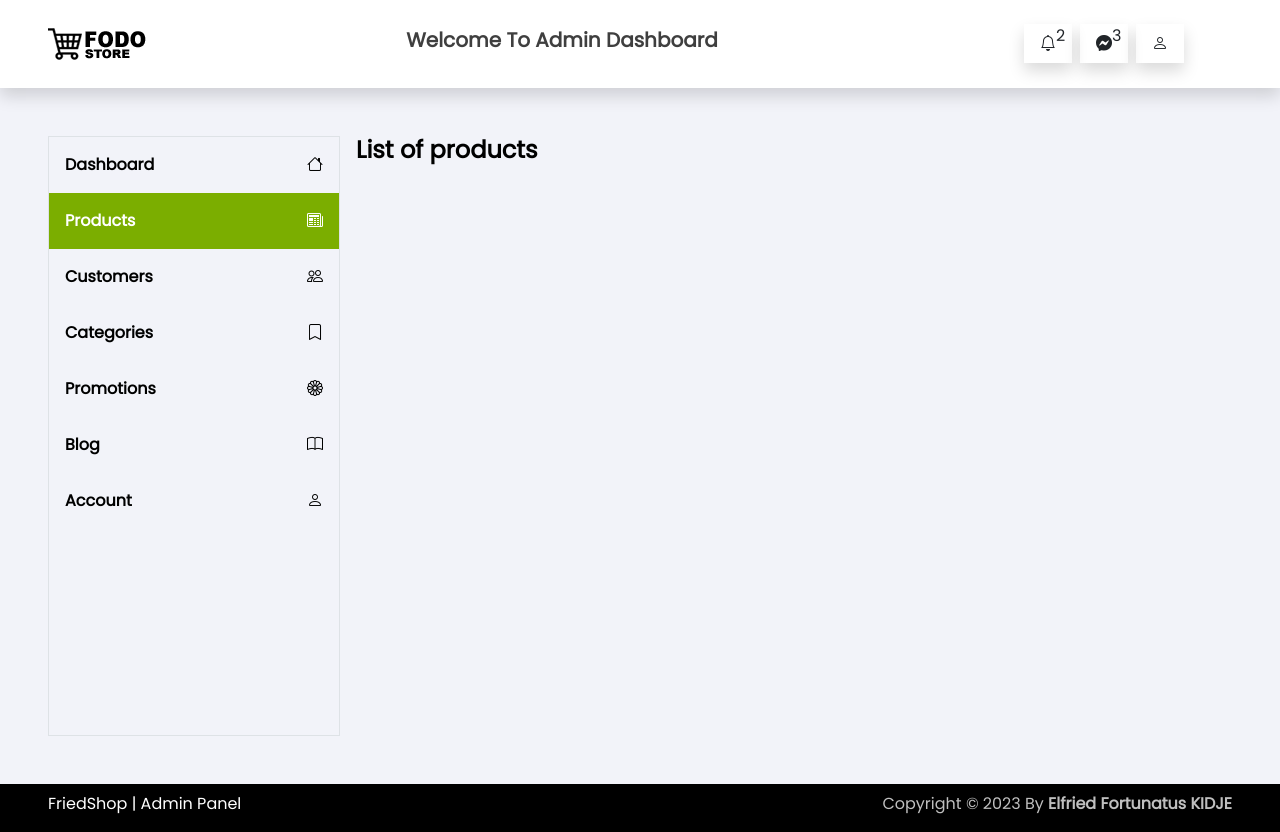
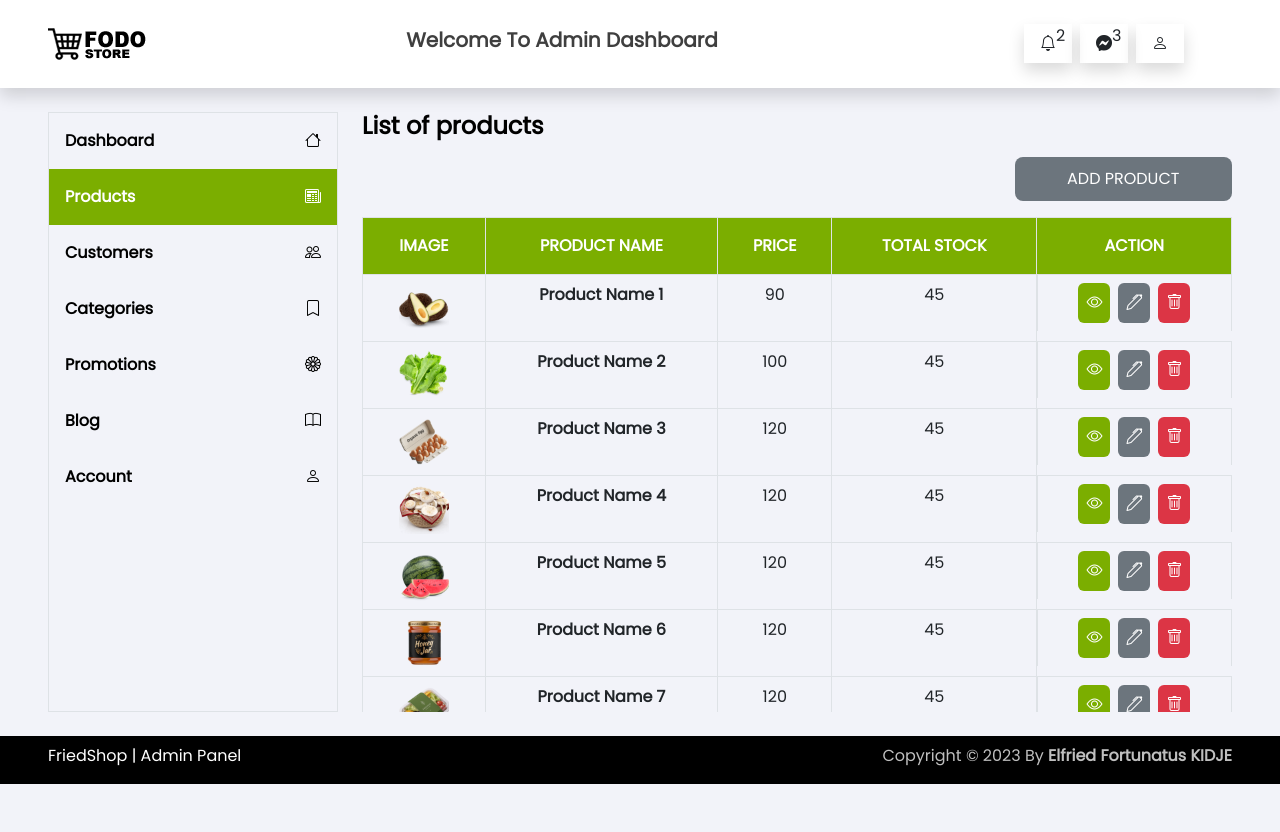
Before and after one commit to noel319/friedshop-front-react, a React (Vite) app: page /admin/products in a window 1280 px wide. After the commit the page ends 800 px from the top, so only its background shows below. Built offline with nearby package versions, Linux system fonts and the light colour scheme.

Commit message:
Add Admin Products List Page

```diff
--- a/src/components/Admin/ProductMain.tsx
+++ b/src/components/Admin/ProductMain.tsx
@@ -1,9 +1,54 @@
 import React from 'react'
+import { productsTest } from '../../views/VitualData'
+
+const CreateProduct = () => {
+
+  return (
+  <div className="table-responsive">
+        <table className="table table-default text-center table-bordered">
+            <thead>
+                <tr className='fd-bg-primary text-white'>
+                    <th scope="col" className='p-3'>IMAGE</th>
+                    <th scope="col" className='p-3'>PRODUCT NAME</th>
+                    <th scope="col" className='p-3'>PRICE</th>
+                    <th scope="col" className='p-3'>TOTAL STOCK</th>
+                    <th scope="col" className='p-3'>ACTION</th>
+                </tr>
+            </thead>
+            <tbody>
+                {
+                    productsTest.map(product => {
+                        return (
+                            <tr className="p-3">
+                                <td scope="row w-25"><img src={product.img} alt={product.name} style={{width : '50px', height : '50px'}}/></td>
+                                <td className='fw-bold'>{product.name}</td>
+                                <td>{product.price}</td>
+                                <td>{45}</td>
+                                <td className='fw-bold d-flex gap-2 justify-content-center'>
+                                  <a href="#" className='p-2 rounded-2 fd-bg-primary'><i className="bi bi-eye"></i></a>
+                                  <a href="#" className='p-2 rounded-2 bg-secondary'><i className="bi bi-pen"></i></a>
+                                  <a href="#" className='p-2 rounded-2 bg-danger'><i className="bi bi-trash"></i></a>
+                                </td>
+                            </tr>
+                        )
+                    })
+                }
+            </tbody>
+        </table>
+    </div>
+  );
+}
 
 const ProductMain = () => {
   return (
     <div className='text-black'>
         <h4 className="fw-bold">List of products</h4>
+        <div className="add-product my-3 d-flex justify-content-end">
+          <a href="#" className="fd-btn bg-secondary w-25 text-center rounded-3">ADD PRODUCT</a>
+        </div>
+        <div className="subPartMain">
+          <CreateProduct />
+        </div>
     </div>
   )
 }
--- a/src/views/Admin/AdminPanel.tsx
+++ b/src/views/Admin/AdminPanel.tsx
@@ -9,10 +9,9 @@ import RoutePaths from '../../config'
 const AdminPanel = ({currentComponent} : {currentComponent : React.ReactNode}) => {
 
   const navigation = useLocation();
-  const path = navigation.pathname;
 
   useEffect(() => {
-    document.querySelectorAll('html,body, #root').forEach((e) => e.classList.add('h-100'));
+    document.querySelectorAll('html,body, #root').forEach((e) => e.classList.add('h-100' ,'overflow-hidden'));
   }, [])
 
 
@@ -20,7 +19,7 @@ const AdminPanel = ({currentComponent} : {currentComponent : React.ReactNode}) =
     <>
       <div className="admin-container h-100">
         <AdminHeader />
-        <div className='admin-section d-flex justify-content-between gap-3 px-5 my-5 h-75'>
+        <div className='admin-section d-flex justify-content-between gap-4 px-5 my-4 h-75'>
               <aside className='user-page w-25 fw-bold border border-1'>
                   <div><Link to={RoutePaths.admin.path} className={toggleLinkClass(RoutePaths.admin.path)}>Dashboard<i className="bi bi-house float-end"></i></Link></div>
                   <div><Link to={RoutePaths.adminProducts.path}  className={toggleLinkClass(RoutePaths.adminProducts.path)}>Products<i className="bi bi-newspaper float-end"></i></Link></div>
@@ -30,7 +29,7 @@ const AdminPanel = ({currentComponent} : {currentComponent : React.ReactNode}) =
                   <div><Link to={RoutePaths.admin.path}  className={toggleLinkClass('/admin/blog')}>Blog<i className="bi bi-book float-end"></i></Link></div>
                   <div><Link to={RoutePaths.admin.path}  className={toggleLinkClass('/admin/accounts')}>Account<i className="bi bi-person float-end"></i></Link></div>
               </aside>
-              <div className="w-75">
+              <div className="w-75 overflow-auto">
                 {currentComponent}
               </div>
           </div>
```
